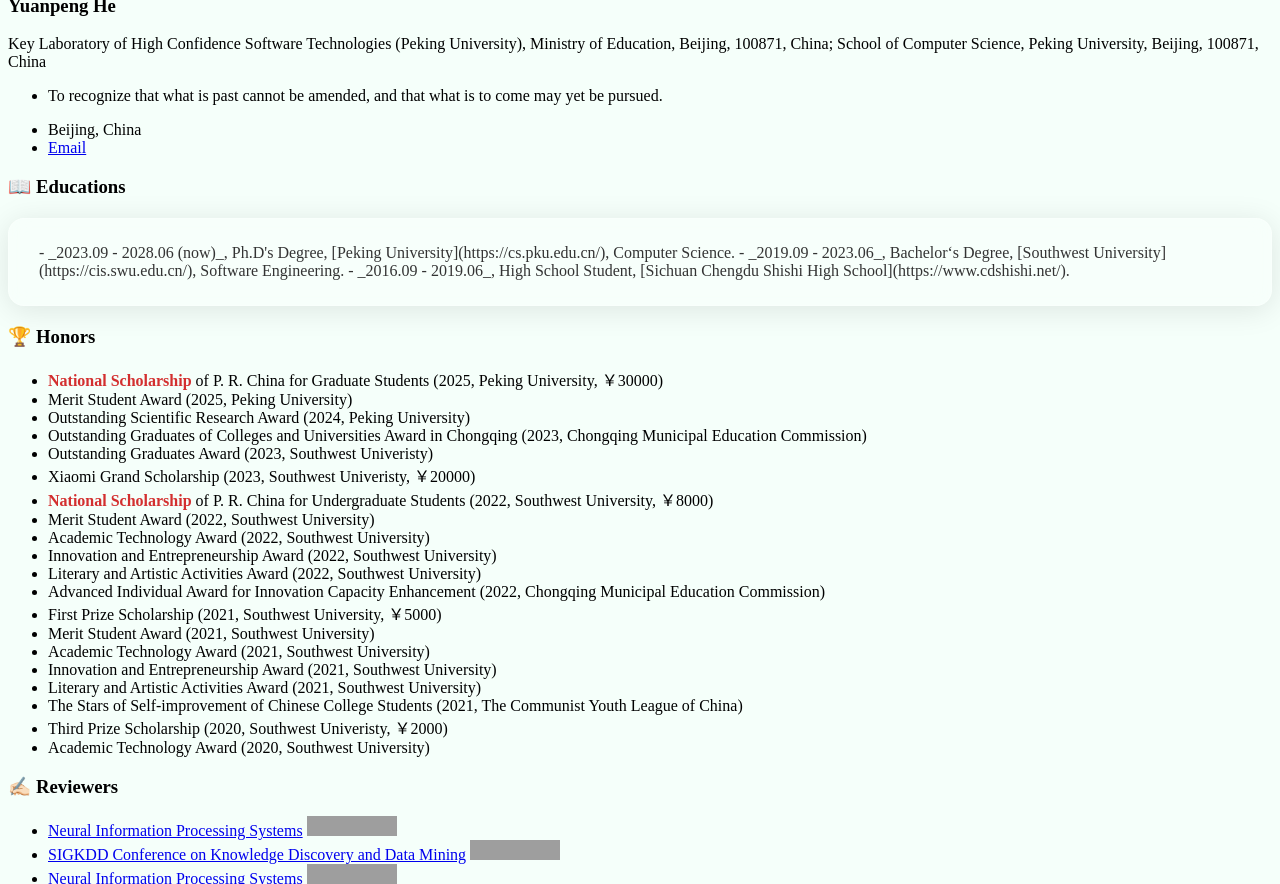
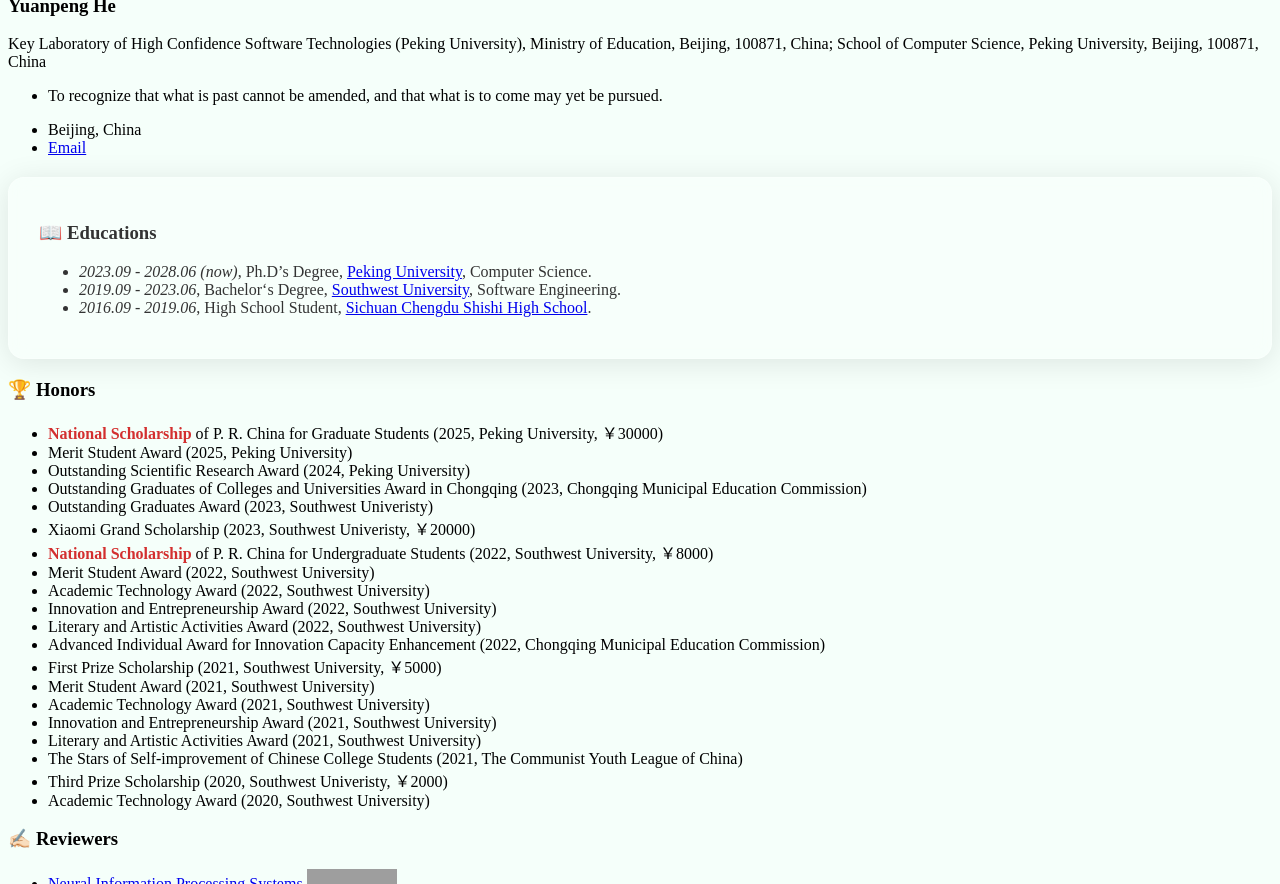
Before and after one commit to heyuanpengpku/heyuanpeng.github.io, a Jekyll site: the page built from _pages/includes/exp.md, in a window 1280 px wide and 900 px high, scrolled down 496 px, cut to the strip 16-900 px from the top of the window. Built offline with Jekyll 4.4.1, drawn with Linux system fonts in a browser that asks for light colours; our own code applies the rules of GitHub Pages for plain Markdown files; grey boxes are pictures that could not be loaded.

Commit message:
2025-10-09 16:17:50

```diff
--- a/_pages/includes/exp.md
+++ b/_pages/includes/exp.md
@@ -1,5 +1,6 @@
+<div class="art-box-glass" markdown="1">
+
 # 📖 Educations
-<div class="art-box-glass">
 
 - _2023.09 - 2028.06 (now)_, Ph.D's Degree, [Peking University](https://cs.pku.edu.cn/), Computer Science.
 - _2019.09 - 2023.06_, Bachelor‘s Degree, [Southwest University](https://cis.swu.edu.cn/), Software Engineering.
```
